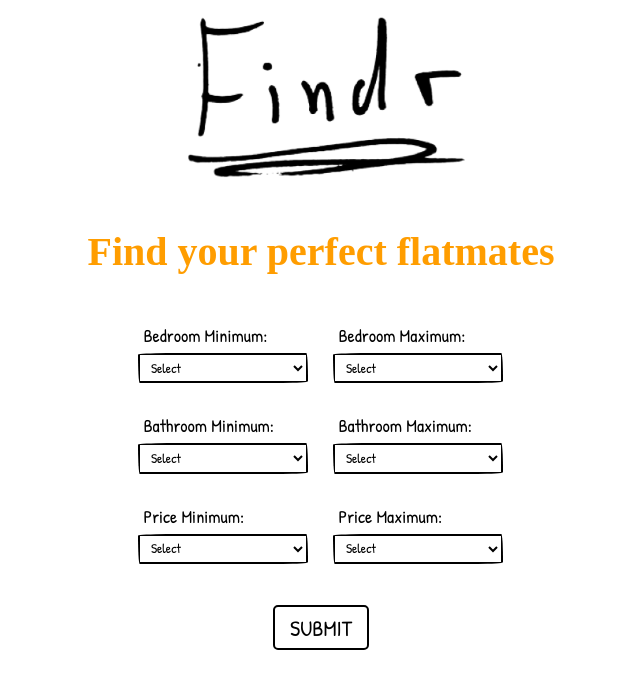
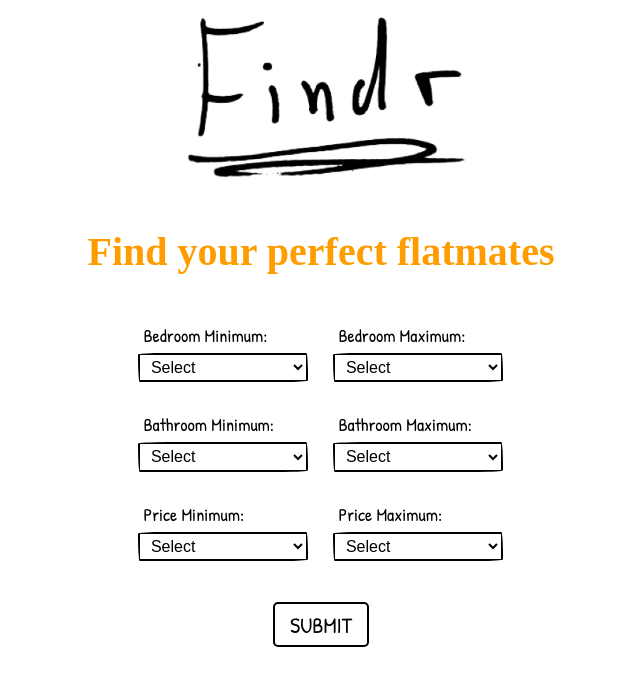
Before and after one commit to sa902/React-Javascript, a React (Vite) app: page / in a window 1280 px wide. Shown: the top 688 px of the page, without its empty margins (319-959 px from the left). Built offline with nearby package versions, Linux system fonts and the light colour scheme; a web font is replaced by a local one.

Commit message:
refactord form and results box

```diff
--- a/src/Pages/Form.jsx
+++ b/src/Pages/Form.jsx
@@ -10,17 +10,10 @@ const Container = styled.div`
   @media (min-width: 768px) {
     grid-template-columns: repeat(2, 1fr);
   }
-  @media (min-width: 960px) {
-    grid-template-columns: repeat(2, 1fr);
-  }
-  @media (min-width: 1200px) {
-    grid-template-columns: repeat(2, 1fr);
-  }
   @media (min-width: 768px) {
     div:nth-of-type(even) {
       justify-self: start;
     }
-
     div:nth-of-type(odd) {
       justify-self: end;
     }
@@ -34,13 +27,10 @@ const Container = styled.div`
 `;
 const Item = styled.div`
   display: flex;
-  // margin-left:1em;
-  // margin-right: 1em;
   justify-content: space-between;
   width: 90%;
   flex-direction: column;
   @media (min-width: 960px) {
-    grid-template-columns: repeat(2, 1fr);
     width: 170px;
   }
 `;
@@ -58,23 +48,28 @@ const ButtonContainer = styled.div`
 `;
 
 const Select = styled.select`
-  // width:140px;
-
   background: transparent;
-  // -ms-flex-item-align: center;
-  // align-self: center;
   outline: none;
   border: 2.5px solid;
   border-top-left-radius: 255px 15px;
   border-top-right-radius: 15px 225px;
   border-bottom-right-radius: 225px 15px;
   border-bottom-left-radius: 15px 255px;
-  font-family: "Patrick Hand";
-  /*     font-family: 'Shadows Into Light', cursive; */
-  /*     font-family: 'Covered By Your Grace', cursive; */
   padding: 0.2rem 0.4rem;
-  // color: #717171;
+  font-size:16px;
 `;
+
+const priceRange = Array.from({ length: 11 }, (_, index) =>
+index === 0 ? "" : (index * 100).toString(),
+);
+//TODO API to get max bathrooms and bed rooms, constants for now
+const maxBathroom = 4;
+const maxBedroom = 6;
+const bedRoomRange = Array.from({ length: maxBedroom + 1 }, (_, index) =>
+index === 0 ? "" : index.toString());
+const bathroomRange = Array.from({ length: maxBathroom + 1 }, (_, index) =>
+index === 0 ? "" : index.toString());
+
 export default function Form({ search, handleFormClick }) {
   const [formData, setFormData] = useState({
     minBedroom: "",
@@ -84,20 +79,6 @@ export default function Form({ search, handleFormClick }) {
     minPrice: "",
     maxPrice: "",
   });
-  const priceRange = Array.from({ length: 11 }, (_, index) =>
-    index === 0 ? "" : (index * 100).toString(),
-  );
-  //TODO API to get max bathrooms and bed rooms, constants for now
-  const maxBathroom = 4;
-  const maxBedroom = 6;
-  const bedRoomRange = Array.from({ length: maxBedroom + 1 }, (_, index) =>
-    index === 0 ? "" : index.toString(),
-  );
-  const bathroomRange = Array.from({ length: maxBathroom + 1 }, (_, index) =>
-    index === 0 ? "" : index.toString(),
-  );
-  console.log(priceRange);
-
   const handleSubmit = (e) => {
     e.preventDefault();
     handleFormClick(formData);
--- a/src/Pages/ResultsBox.jsx
+++ b/src/Pages/ResultsBox.jsx
@@ -10,8 +10,8 @@ const Container = styled.div`
   display: grid;
   grid-gap: 16px;
   grid-template-columns: repeat(auto-fill, minmax(251px, 1fr));
-  max-width: 1050px; /* Set a maximum width for the grid */
-  margin: 0 auto; /* Center align the grid */
+  max-width: 1050px; /* set a max width */
+  margin: 0 auto; /* centre the div */
 `;
 
 const NewSearchButtonContainer = styled.div`
```
